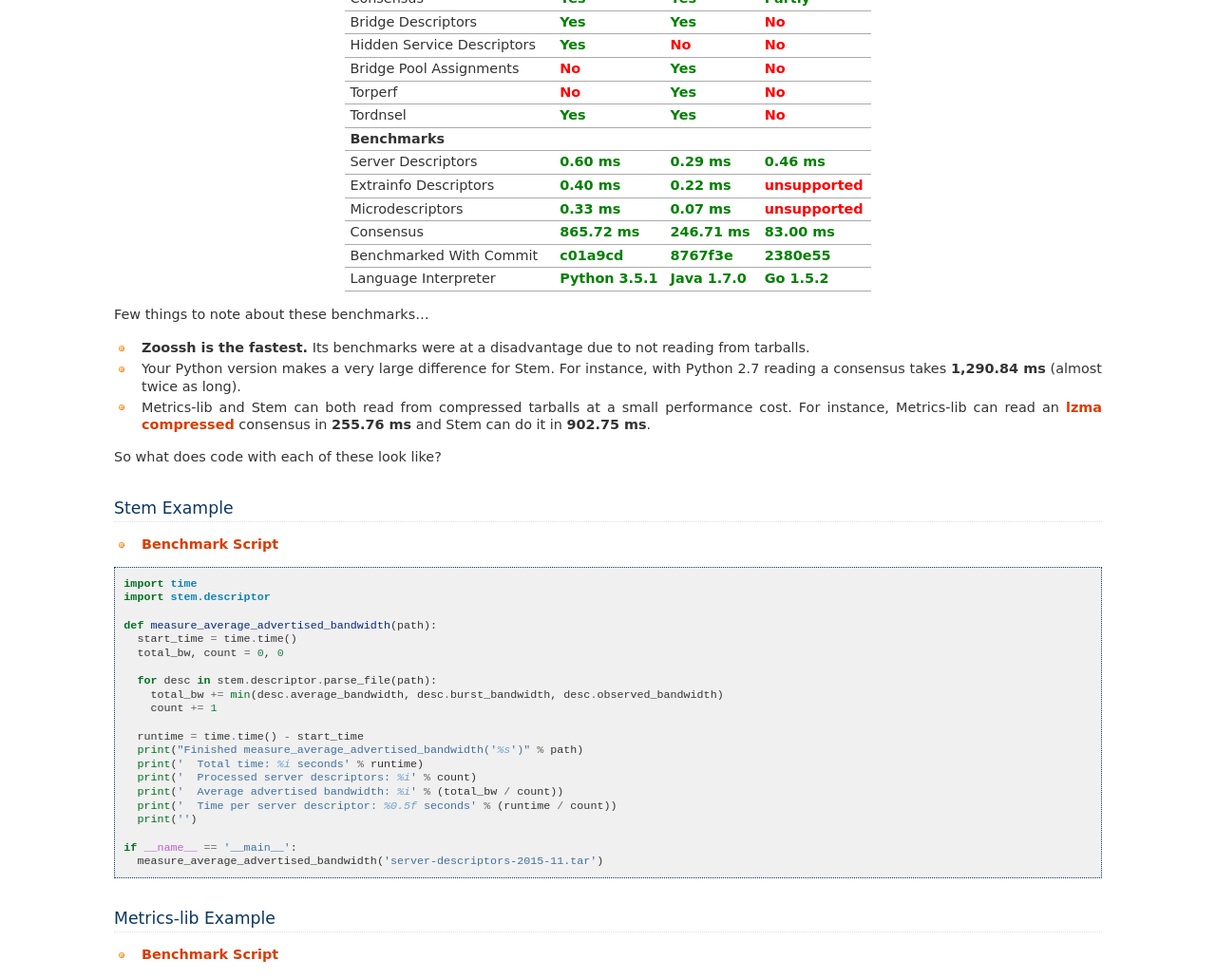
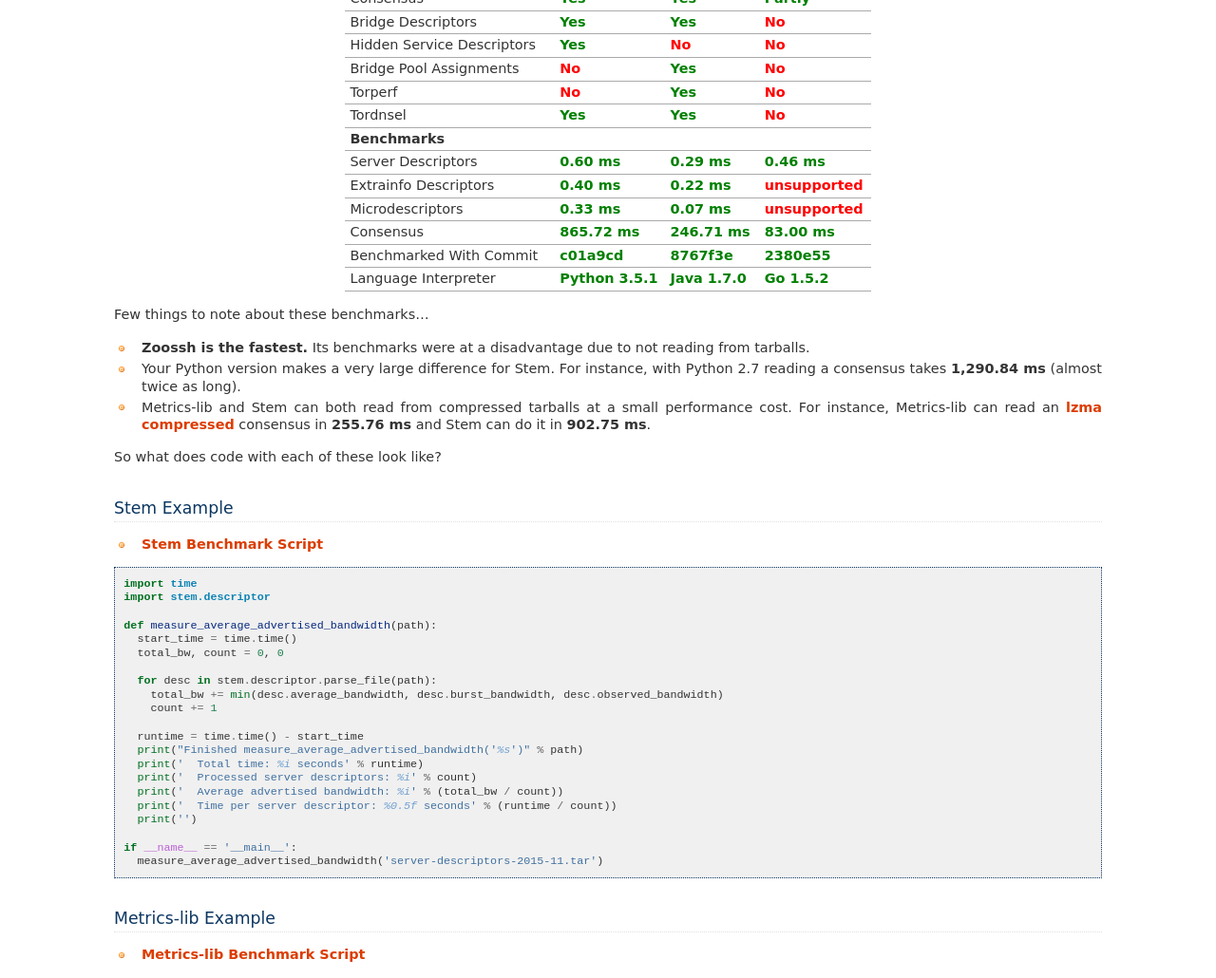
Before and after one commit to torproject/stem, a Sphinx documentation site: the page built from docs/tutorials/mirror_mirror_on_the_wall.rst, in a window 1280 px wide and 1400 px high, scrolled down 6933 px. Shown: the top 1030 px of the window at 95% size. Built offline with Sphinx 7.4.7, drawn with Linux system fonts in a browser that asks for light colours; some of the changed text lies outside the part shown; grey boxes are pictures that could not be loaded.

Commit message:
Sphinx fixes
Just correcting a few minor sphinx warnings...

  /home/atagar/Desktop/stem/docs/download.rst:165: WARNING: Inline interpreted text or phrase reference start-string without end-string.
  /home/atagar/Desktop/stem/docs/tutorials/east_of_the_sun.rst:65: WARNING: Literal block ends without a blank line; unexpected unindent.
  /home/atagar/Desktop/stem/docs/tutorials/mirror_mirror_on_the_wall.rst:2: WARNING: Duplicate explicit target name: "benchmark script".
  /home/atagar/Desktop/stem/docs/tutorials/mirror_mirror_on_the_wall.rst:2: WARNING: Duplicate explicit target name: "benchmark script".

```diff
--- a/docs/download.rst
+++ b/docs/download.rst
@@ -162,7 +162,7 @@
      - .. image:: /_static/label/archlinux.png
           :target: https://www.archlinux.org/packages/community/any/python-stem/
 
-       Package by Sjon for `Arch Linux...
+       Package by Sjon for `Arch Linux <https://www.archlinux.org/>`_...
 
        ::
 
--- a/docs/tutorials/east_of_the_sun.rst
+++ b/docs/tutorials/east_of_the_sun.rst
@@ -62,6 +62,7 @@
 
   % python fibonacci_multiprocessing.py
   took 6.2 seconds
+
 .. _connection-resolution:
 
 Connection Resolution
--- a/docs/tutorials/mirror_mirror_on_the_wall.rst
+++ b/docs/tutorials/mirror_mirror_on_the_wall.rst
@@ -392,7 +392,7 @@
 Stem Example
 ------------
 
-* `Benchmark Script <../.../../_static/example/benchmark_stem.py>`_
+* `Stem Benchmark Script <../.../../_static/example/benchmark_stem.py>`_
 
 .. literalinclude:: /_static/example/benchmark_server_descriptor_stem.py
    :language: python
@@ -400,7 +400,7 @@
 Metrics-lib Example
 -------------------
 
-* `Benchmark Script <../.../../_static/example/benchmark_metrics_lib.java>`_
+* `Metrics-lib Benchmark Script <../.../../_static/example/benchmark_metrics_lib.java>`_
 
 .. literalinclude:: /_static/example/benchmark_server_descriptor_metrics_lib.java
    :language: java
```
Also changed, not shown: other parts of docs/tutorials/mirror_mirror_on_the_wall.rst (+1 -1 lines).
